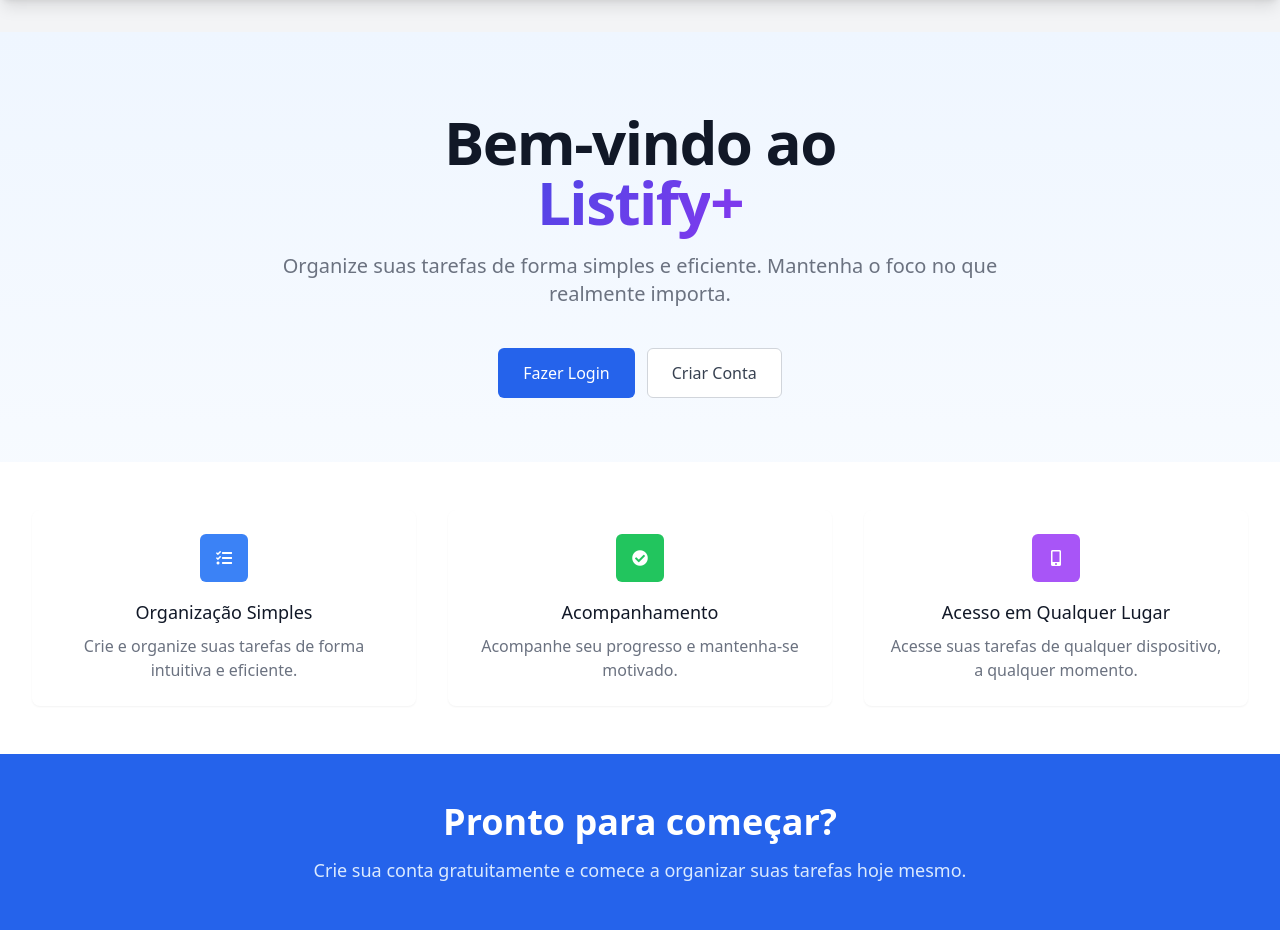
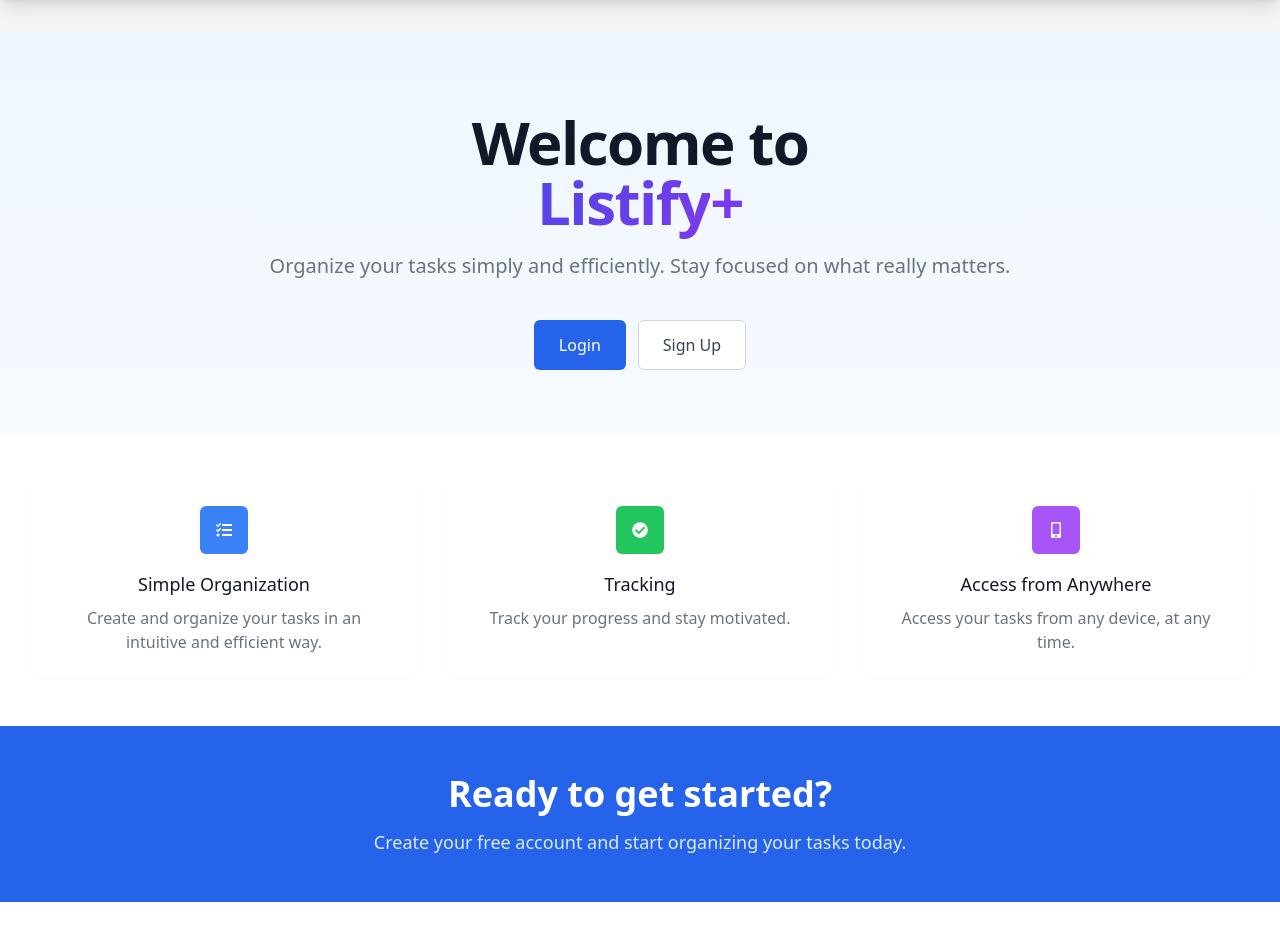
Before and after one commit to nbtech-prox/TODO, a Flask app: page / in a window 1280 px wide. Shown: the part 64-994 px from the top of the page. After the commit the page ends 966 px from the top, so only its background shows below. Run offline with Flask 3, Linux system fonts and the light colour scheme; some libraries are stand-ins or nearby versions.

Commit message:
Traduzir tudo  o que estava em portugues para ingles e colocar botão Back to Dashboard no View Tasks

```diff
--- a/app/templates/admin/dashboard.html
+++ b/app/templates/admin/dashboard.html
@@ -117,7 +117,7 @@
                     </div>
                 </a>
 
-                <a href="{{ url_for('main.dashboard') }}"
+                <a href="{{ url_for('admin.todos') }}"
                    class="relative rounded-lg border border-gray-300 bg-white px-6 py-5 shadow-sm flex items-center space-x-3 hover:border-gray-400 focus-within:ring-2 focus-within:ring-offset-2 focus-within:ring-indigo-500">
                     <div class="flex-shrink-0">
                         <i class="fas fa-tasks text-2xl text-indigo-600"></i>
--- a/app/templates/index.html
+++ b/app/templates/index.html
@@ -17,23 +17,23 @@
             }
         </style>
         <h1 class="text-4xl tracking-tight font-extrabold text-gray-900 sm:text-5xl md:text-6xl">
-            <span class="block">Bem-vindo ao</span>
+            <span class="block">Welcome to</span>
             <span class="block"><span class="gradient-text">Listify</span><span class="plus-text">+</span></span>
         </h1>
         <p class="mt-3 max-w-md mx-auto text-base text-gray-500 sm:text-lg md:mt-5 md:text-xl md:max-w-3xl">
-            Organize suas tarefas de forma simples e eficiente. Mantenha o foco no que realmente importa.
+            Organize your tasks simply and efficiently. Stay focused on what really matters.
         </p>
         <div class="mt-10 flex justify-center gap-3">
             {% if not current_user.is_authenticated %}
             <a href="{{ url_for('auth.login') }}" class="inline-flex items-center px-6 py-3 border border-transparent text-base font-medium rounded-md text-white bg-blue-600 hover:bg-blue-700">
-                Fazer Login
+                Login
             </a>
             <a href="{{ url_for('auth.register') }}" class="inline-flex items-center px-6 py-3 border border-gray-300 text-base font-medium rounded-md text-gray-700 bg-white hover:bg-gray-50">
-                Criar Conta
+                Sign Up
             </a>
             {% else %}
             <a href="{{ url_for('main.dashboard') }}" class="inline-flex items-center px-6 py-3 border border-transparent text-base font-medium rounded-md text-white bg-blue-600 hover:bg-blue-700">
-                Ir para Dashboard
+                Go to Dashboard
             </a>
             {% endif %}
         </div>
@@ -47,9 +47,9 @@
                         <div class="inline-flex items-center justify-center h-12 w-12 rounded-md bg-blue-500 text-white mb-4">
                             <i class="fas fa-tasks"></i>
                         </div>
-                        <h3 class="text-lg font-medium text-gray-900 mb-2">Organização Simples</h3>
+                        <h3 class="text-lg font-medium text-gray-900 mb-2">Simple Organization</h3>
                         <p class="text-gray-500">
-                            Crie e organize suas tarefas de forma intuitiva e eficiente.
+                            Create and organize your tasks in an intuitive and efficient way.
                         </p>
                     </div>
                 </div>
@@ -59,9 +59,9 @@
                         <div class="inline-flex items-center justify-center h-12 w-12 rounded-md bg-green-500 text-white mb-4">
                             <i class="fas fa-check-circle"></i>
                         </div>
-                        <h3 class="text-lg font-medium text-gray-900 mb-2">Acompanhamento</h3>
+                        <h3 class="text-lg font-medium text-gray-900 mb-2">Tracking</h3>
                         <p class="text-gray-500">
-                            Acompanhe seu progresso e mantenha-se motivado.
+                            Track your progress and stay motivated.
                         </p>
                     </div>
                 </div>
@@ -71,9 +71,9 @@
                         <div class="inline-flex items-center justify-center h-12 w-12 rounded-md bg-purple-500 text-white mb-4">
                             <i class="fas fa-mobile-alt"></i>
                         </div>
-                        <h3 class="text-lg font-medium text-gray-900 mb-2">Acesso em Qualquer Lugar</h3>
+                        <h3 class="text-lg font-medium text-gray-900 mb-2">Access from Anywhere</h3>
                         <p class="text-gray-500">
-                            Acesse suas tarefas de qualquer dispositivo, a qualquer momento.
+                            Access your tasks from any device, at any time.
                         </p>
                     </div>
                 </div>
@@ -85,10 +85,10 @@
         <div class="max-w-7xl mx-auto py-12 px-4 sm:px-6 lg:px-8">
             <div class="text-center">
                 <h2 class="text-3xl font-extrabold text-white sm:text-4xl">
-                    <span class="block">Pronto para começar?</span>
+                    <span class="block">Ready to get started?</span>
                 </h2>
                 <p class="mt-4 text-lg leading-6 text-blue-100">
-                    Crie sua conta gratuitamente e comece a organizar suas tarefas hoje mesmo.
+                    Create your free account and start organizing your tasks today.
                 </p>
             </div>
         </div>
```
Also changed, not shown: app/admin.py (+7 -0 lines), app/templates/admin/todos.html (+7 -1 lines), instance/db.sqlite.
